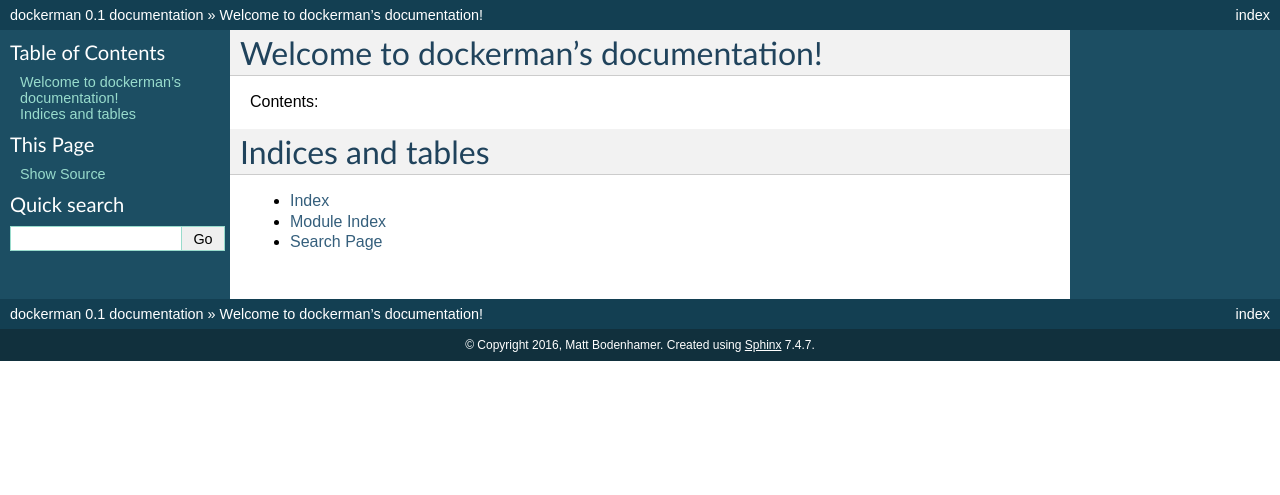
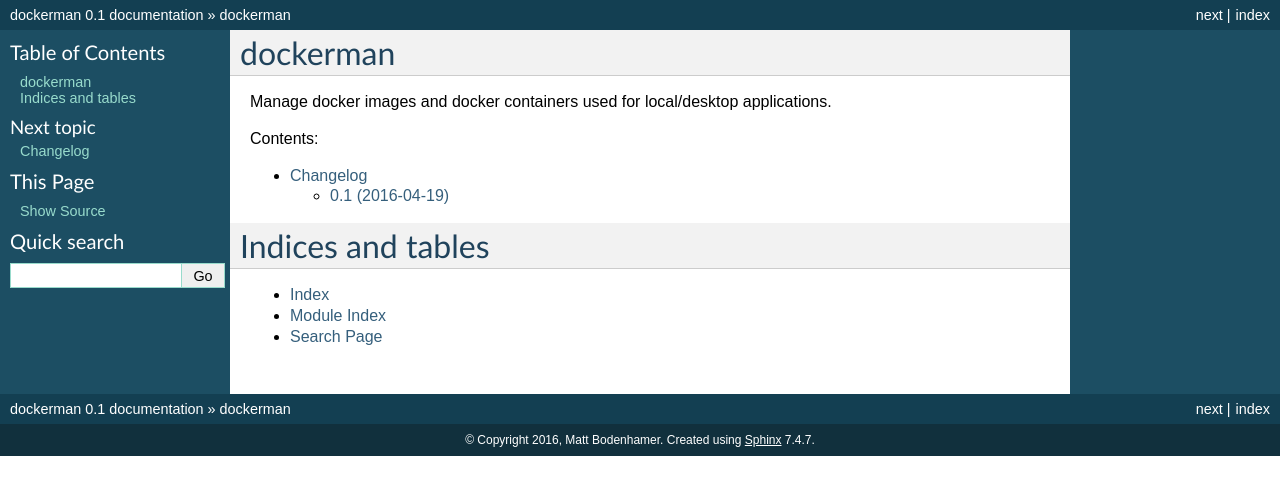
Before and after one commit to mbodenhamer/dockerman, a Sphinx documentation site: the page built from docs/index.rst, in a window 1280 px wide. Shown: the top 495 px of the page. Built offline with Sphinx 7.4.7, drawn with Linux system fonts in a browser that asks for light colours.

Commit message:
Adding initial documentation

```diff
--- /dev/null
+++ b/docs/changelog.rst
@@ -0,0 +1 @@
+.. include:: ../CHANGELOG.rst
--- a/docs/index.rst
+++ b/docs/index.rst
@@ -3,14 +3,14 @@
    You can adapt this file completely to your liking, but it should at least
    contain the root `toctree` directive.
 
-Welcome to dockerman's documentation!
-=====================================
+.. include:: ../README.rst
 
 Contents:
 
 .. toctree::
    :maxdepth: 2
 
+   changelog
 
 
 Indices and tables
```
